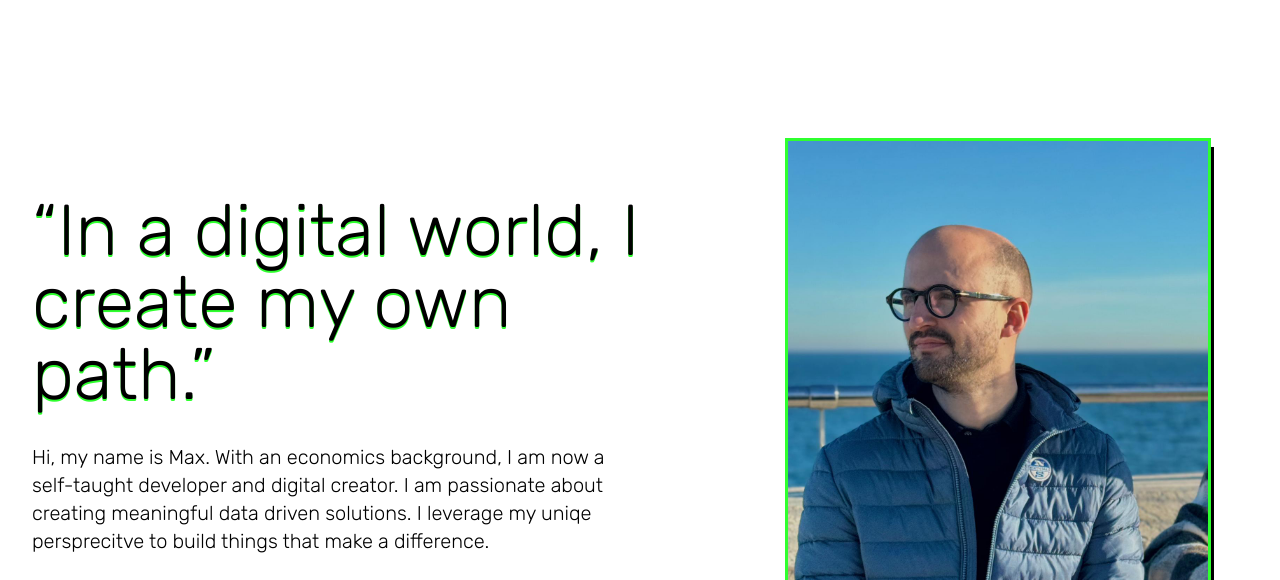
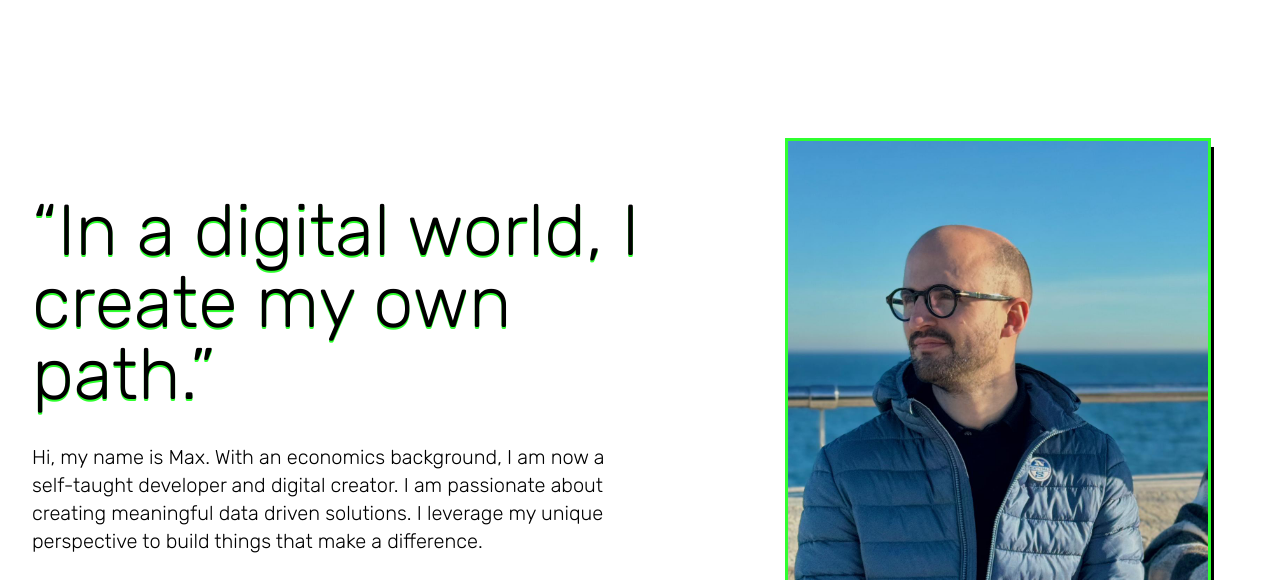
Before and after one commit to maxhajek/maxhajek.github.io, an Eleventy site: page src/index.md in a window 1280 px wide. Shown: the part 76-656 px from the top of the page. Built offline with nearby package versions, Linux system fonts and the light colour scheme; Eleventy itself is replaced by a stand-in of ours; files that its build step writes are made by us from their sources; a web font is replaced by a local one.

Commit message:
Fix typo in index.njk

```diff
--- a/src/_includes/index.njk
+++ b/src/_includes/index.njk
@@ -8,7 +8,7 @@ description %}{% endblock %} {% block main %}
     <h2 class="text-base md:text-xl pt-4 sm:pt-8 pb-4">
       Hi, my name is Max. With an economics background, I am now a self-taught
       developer and digital creator. I am passionate about creating meaningful
-      data driven solutions. I leverage my uniqe persprecitve to build things
+      data driven solutions. I leverage my unique perspective to build things
       that make a difference.
     </h2>
     <div class="pt-1 md:pt-3 flex justify-center lg:justify-start">
```
